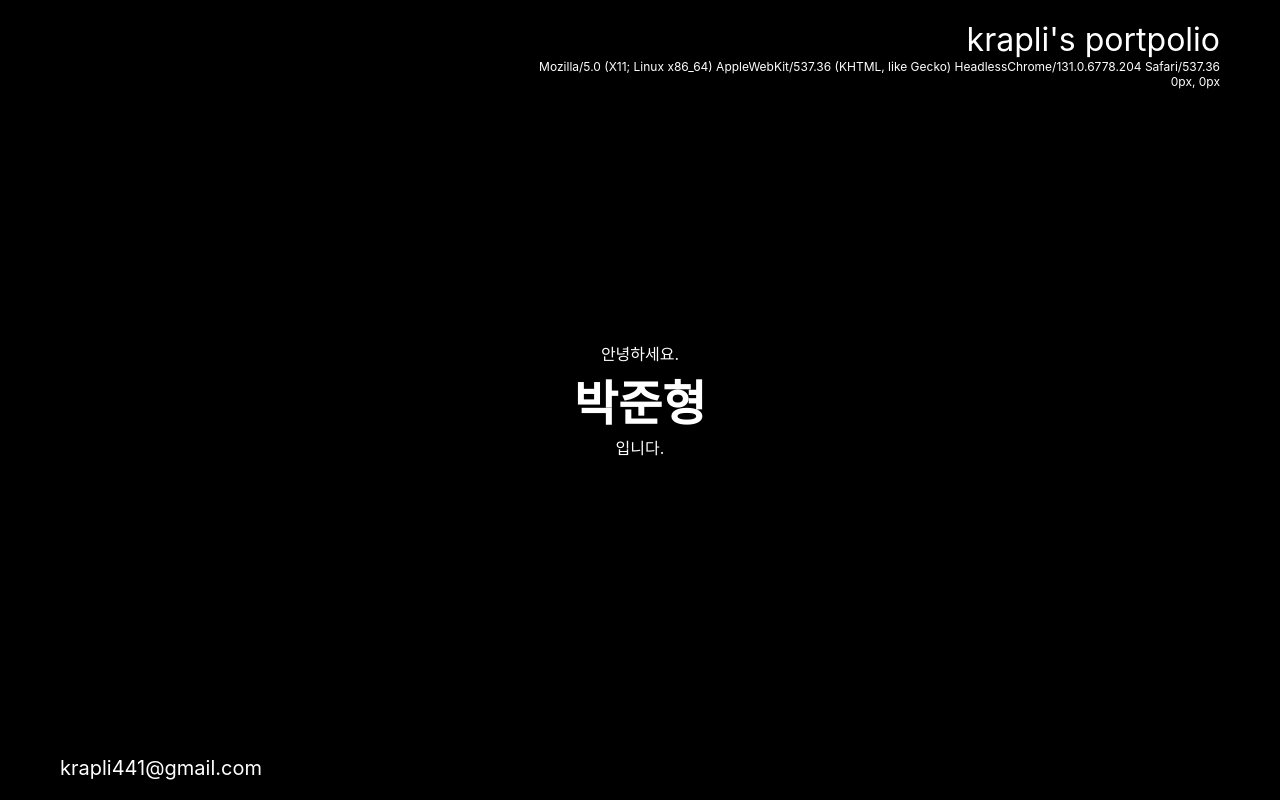
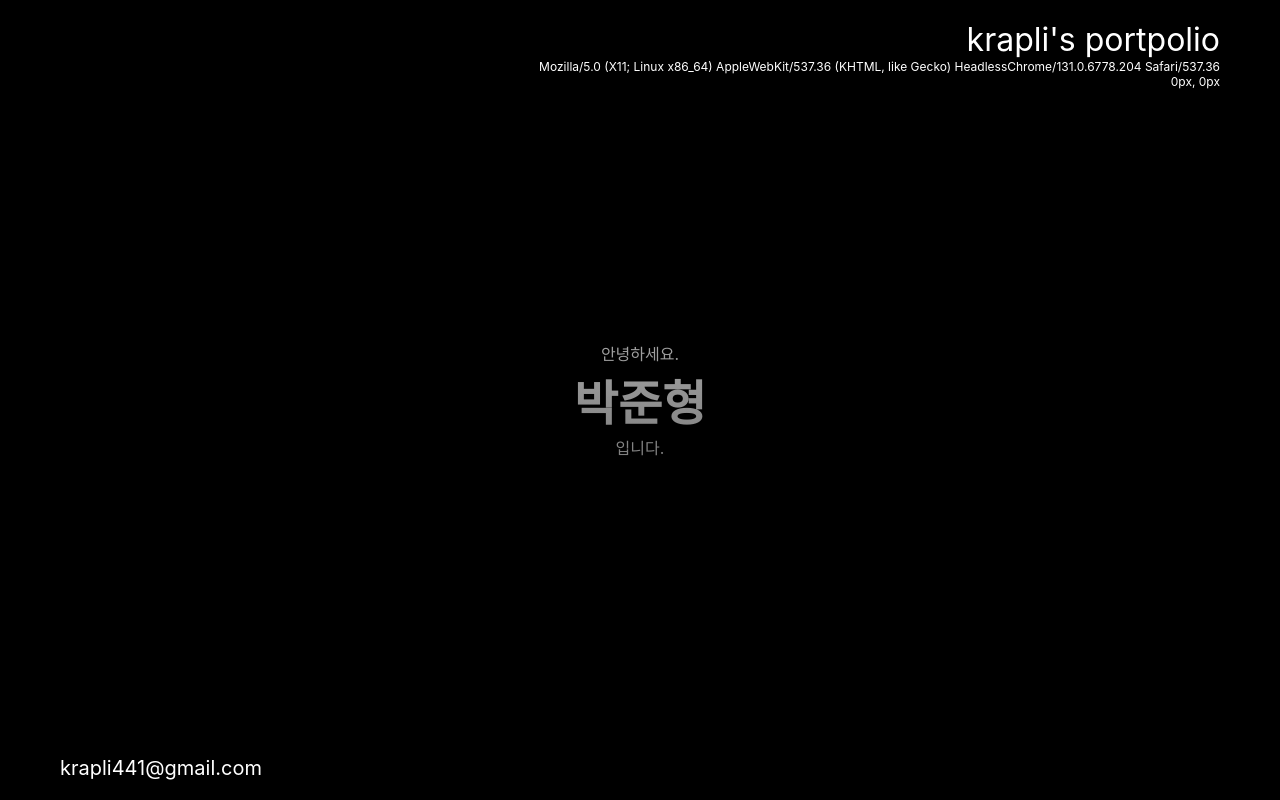
Before and after one commit to krapli441/garbanzo, a React app: page / in a window 1280 px wide. Built offline with nearby package versions, Linux system fonts and the light colour scheme; the HTML template or start-up script is replaced by a standard one; a web font is replaced by a local one.

Commit message:
랜덤으로 색깔을 바꾸는 함수 제작 중

```diff
--- /dev/null
+++ b/src/components/utils/color.tsx
@@ -0,0 +1,26 @@
+// 리액트 라이브러리
+
+// 리액트 컴포넌트
+
+// * 본문
+
+function RandomGradientColor() {
+  const color1 = GenerateRandomRGB();
+  const color2 = GenerateRandomRGB();
+
+  const gradient = `linear-gradient(to right, ${color1}, ${color2})`;
+
+  return gradient;
+}
+
+function GenerateRandomRGB() {
+  // 0부터 255 사이의 무작위 정수 생성
+
+  const r = Math.floor(Math.random() * 256);
+  const g = Math.floor(Math.random() * 256);
+  const b = Math.floor(Math.random() * 256);
+
+  return `rgb(${r}, ${g}, ${b})`;
+}
+
+export default RandomGradientColor;
--- a/src/components/views/main.tsx
+++ b/src/components/views/main.tsx
@@ -3,6 +3,8 @@ import React, { useState, useEffect } from "react";
 import styled from "styled-components";
 
 // 리액트 컴포넌트
+import RandomGradientColor from "../utils/color";
+import { text } from "stream/consumers";
 
 // * 본문
 
@@ -14,15 +16,16 @@ const MainStyle = styled.div`
   flex-direction: column;
   width: 100vw;
   height: 80vh;
-  background-color: black;
-  color: white;
+  background: -webkit-linear-gradient(#eee, #333);
+  -webkit-background-clip: text;
+  -webkit-text-fill-color: transparent;
 `;
 
-// Pretendard 폰트 속성을 가져옴.
 const MyName = styled.p<{ fontWeight: string }>`
   font-size: 48px;
   font-weight: ${({ fontWeight }) => fontWeight};
   transition: 0.2s cubic-bezier(0.25, 0.46, 0.45, 0.94);
+  color: ${RandomGradientColor()};
 `;
 
 export default function Main() {
@@ -31,6 +34,7 @@ export default function Main() {
     100, 200, 300, 400, 500, 600, 700, 800, 900,
   ];
 
+  // main 텍스트의 굵기가 랜덤으로 변함
   useEffect(() => {
     const timer = setInterval(() => {
       const randomFontWeight = Math.floor(Math.random() * fontType.length);
@@ -38,7 +42,6 @@ export default function Main() {
       setFontWeight(newFontWeight);
     }, 1000);
   }, []);
-  // main 텍스트 스타일링
 
   return (
     <>
```
